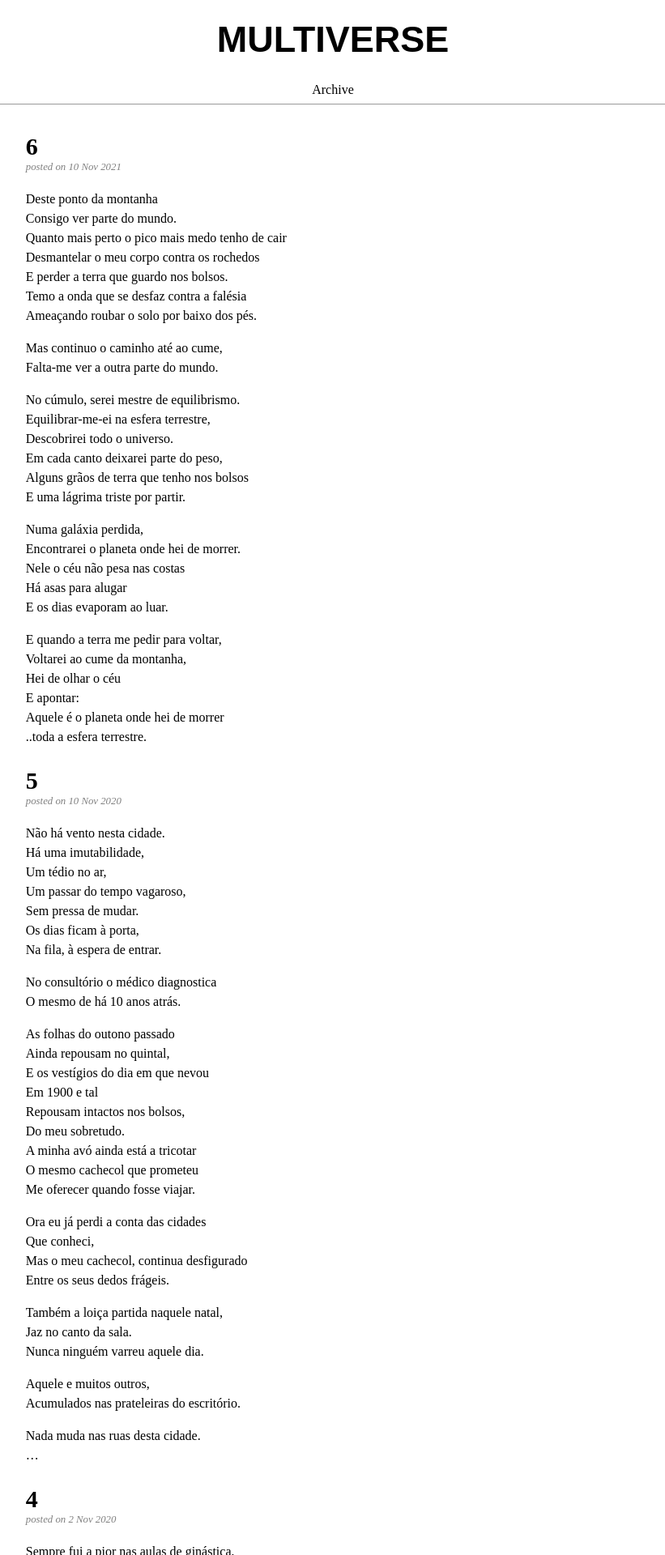
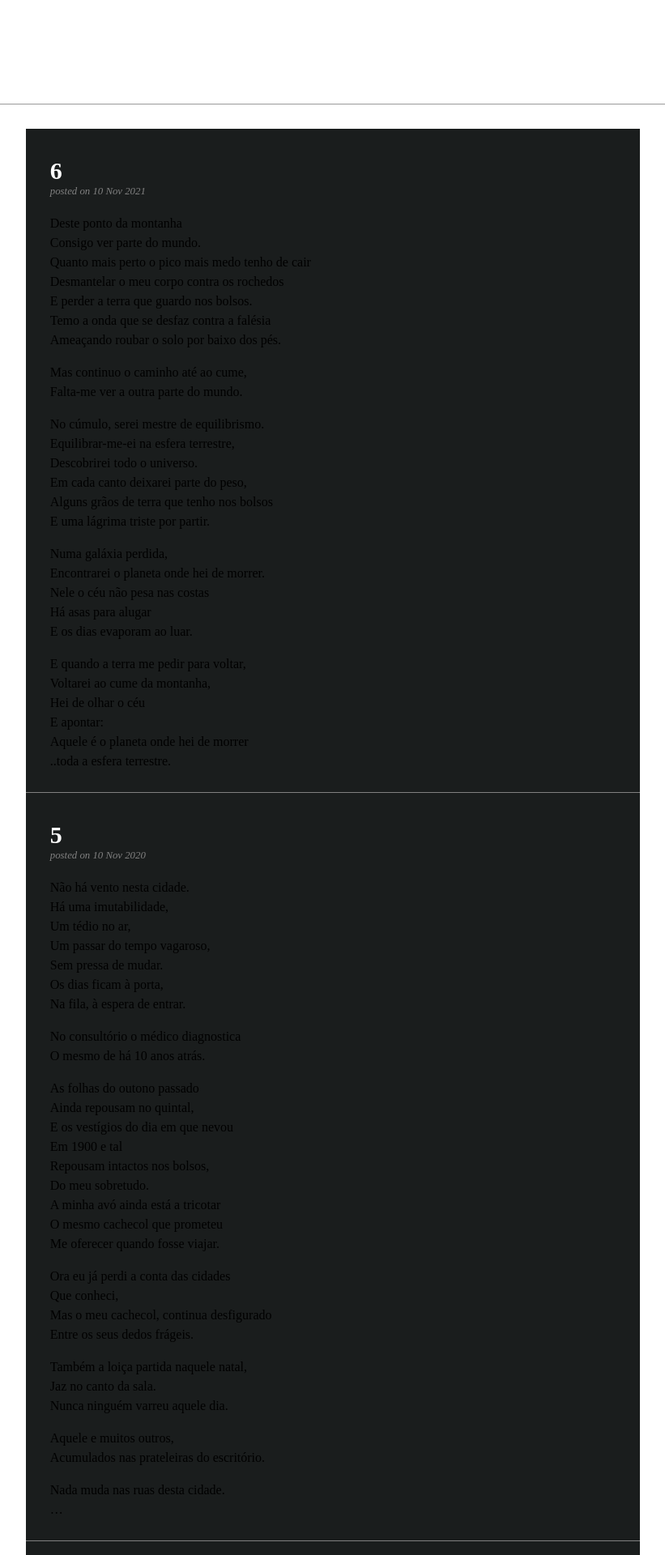
Before and after one commit to ryaplots/multiverse, a Jekyll site: the page built from index.md, in a window 1280 px wide. Shown: the top 1920 px of the page at 81% size, without its empty margins (229-1050 px from the left). Built offline with Jekyll 4.4.1, drawn with Linux system fonts in a browser that asks for light colours; some web fonts are replaced.

Commit message:
background color

```diff
--- a/assets/css/style.css
+++ b/assets/css/style.css
@@ -8,7 +8,7 @@ body	{
 
 a:link, a:visited	{
 	text-decoration: none;
-	color:#000
+	color:#fff
 }
 
 a:hover	{
@@ -55,7 +55,7 @@ a:hover	{
 	font-size:0.8em;
 	margin-bottom:10px;
 	padding-bottom:10px;
-	border-top: 1px solid #000;
+	border-top: 1px solid #fff;
 }
 
 #logo	{
@@ -71,16 +71,22 @@ a:hover	{
 
 #content-left a:link, #content-left a:visited	{
 	text-decoration: underline;
-	color:#000
+	color:#fff
 }
 
 #content-left a:hover	{
 	text-decoration: none;
 }
 
+#post-short {
+	background-color: #1a1d1d;
+	padding: 10px 30px;
+	border-bottom: 1px solid gray;
+}
+
 #post-short a:link, #post-short a:visited	{
 	text-decoration: none;
-	color:#000
+	color:#fff
 }
 
 #post-short a:hover	{
```
